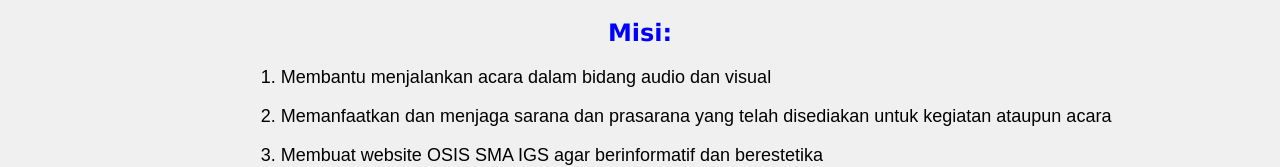
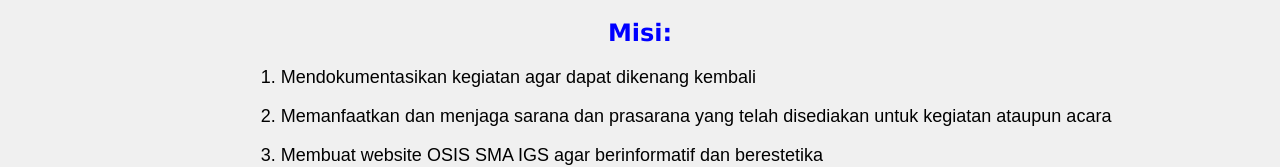
Before and after one commit to RD-09/RD-09.github.io, a plain HTML site: page index.html in a window 1280 px wide. Shown: the part 468-635 px from the top of the page. Drawn offline with Linux system fonts and the light colour scheme.

Commit message:
Update index.html

```diff
--- a/index.html
+++ b/index.html
@@ -73,7 +73,7 @@ img {
 <h2>Visi:</h2>
 <p style="text-align: center;">Mendukung kegiatan-kegiatan yang diselenggarakan oleh OSIS maupun sekolah SMA Ignatius Global School sehingga berjalan dengan sukses.</p>
 <h2>Misi:</h2>
-<p style="padding-left: 20%;">1. Membantu menjalankan acara dalam bidang audio dan visual</p>
+<p style="padding-left: 20%;">1. Mendokumentasikan kegiatan agar dapat dikenang kembali</p>
 <p style="padding-left: 20%;">2. Memanfaatkan dan menjaga sarana dan prasarana yang telah disediakan untuk kegiatan ataupun acara</p>
 <p style="padding-left: 20%;">3. Membuat website OSIS SMA IGS agar berinformatif dan berestetika</p>
 
```
